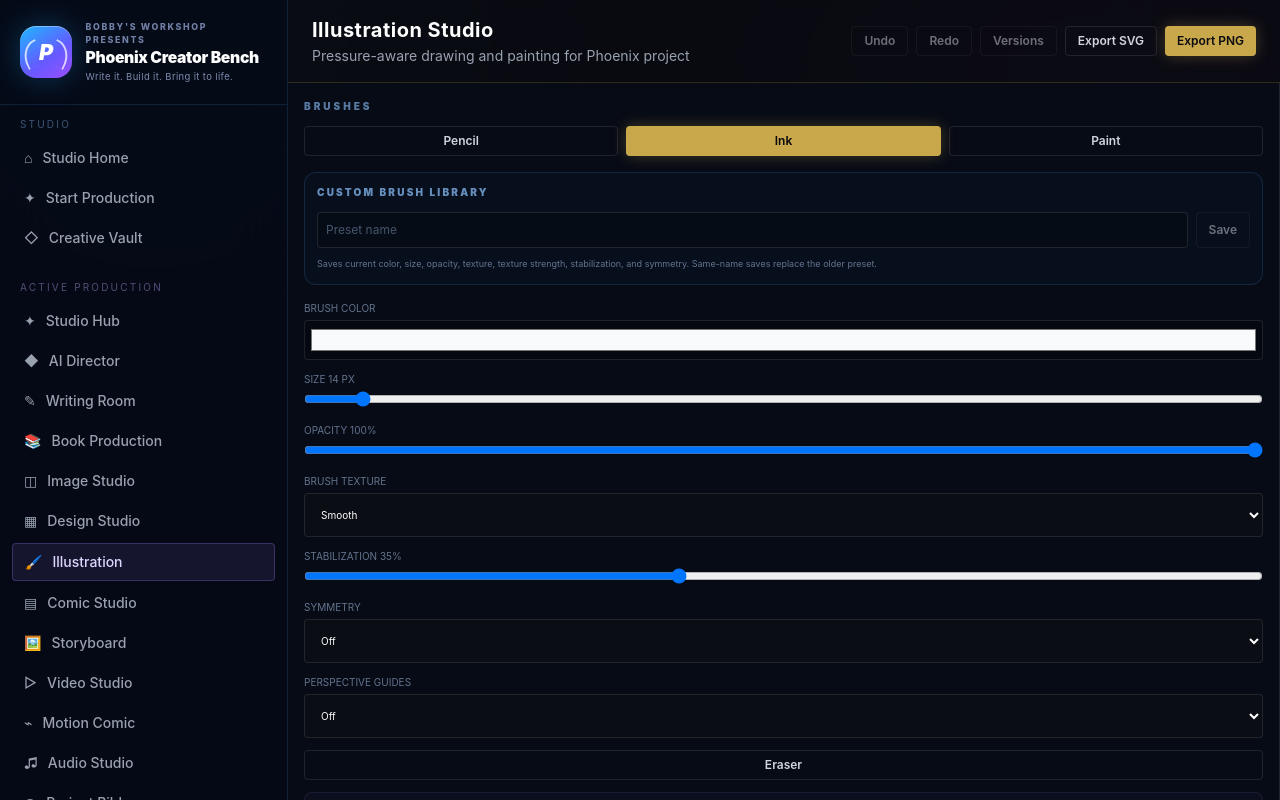
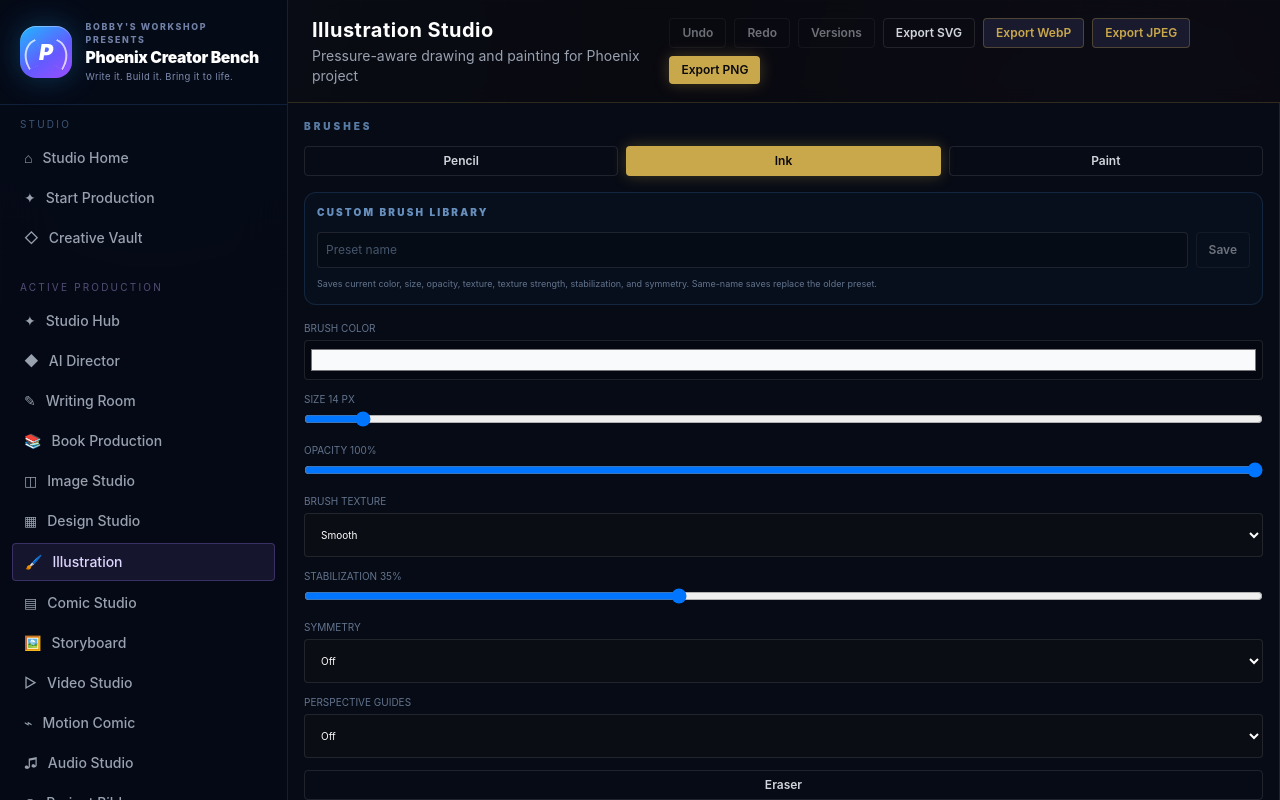
Before and after one commit to Bboy9090/SagaArchitect, a Next.js app: page /universe/1/illustrate in a window 1280 px wide. Shown: the top 800 px of the page. Built offline with nearby package versions, Linux system fonts and the light colour scheme.

Commit message:
feat(illustration): add JPEG and WebP export

```diff
--- a/src/app/universe/[id]/illustrate/page.tsx
+++ b/src/app/universe/[id]/illustrate/page.tsx
@@ -28,7 +28,13 @@ import {
   undoDocumentHistory,
   type PhoenixDocumentHistory,
 } from '@/lib/media-history';
-import { downloadMediaBlob, downloadPhoenixSvgBlob, exportPhoenixMediaDocument, exportPhoenixMediaDocumentSvg } from '@/lib/media-renderer';
+import {
+  downloadMediaBlob,
+  downloadPhoenixSvgBlob,
+  exportPhoenixMediaDocument,
+  exportPhoenixMediaDocumentSvg,
+  type PhoenixRasterExportFormat,
+} from '@/lib/media-renderer';
 import { generateColorHarmony, normalizeHexColor, type PhoenixColorHarmony } from '@/lib/color-harmony';
 import { createPoseGuide, type PhoenixPoseGuidePreset } from '@/lib/pose-guides';
 import type { Universe } from '@/lib/types';
@@ -340,14 +346,14 @@ export default function IllustrationStudioPage({ params }: IllustrationStudioPag
     setEraseMode(false);
   };
 
-  const exportPng = async () => {
+  const exportRaster = async (format: PhoenixRasterExportFormat) => {
     if (!document || exporting) return;
     setExporting(true);
     setStatus('');
     try {
-      const blob = await exportPhoenixMediaDocument(document, 'png');
-      downloadMediaBlob(blob, document.title || 'phoenix-illustration', 'png');
-      setStatus('Flattened PNG exported.');
+      const blob = await exportPhoenixMediaDocument(document, format);
+      downloadMediaBlob(blob, document.title || 'phoenix-illustration', format);
+      setStatus(`Flattened ${format === 'jpeg' ? 'JPEG' : format.toUpperCase()} exported.`);
     } catch (error) {
       setStatus(error instanceof Error ? error.message : 'Export failed.');
     } finally {
@@ -425,7 +431,9 @@ export default function IllustrationStudioPage({ params }: IllustrationStudioPag
               onError={setStatus}
             />
             <Button size="sm" variant="ghost" disabled={exporting} onClick={exportSvg}>Export SVG</Button>
-            <Button size="sm" variant="gold" loading={exporting} onClick={() => void exportPng()}>Export PNG</Button>
+            <Button size="sm" variant="secondary" loading={exporting} onClick={() => void exportRaster('webp')}>Export WebP</Button>
+            <Button size="sm" variant="secondary" loading={exporting} onClick={() => void exportRaster('jpeg')}>Export JPEG</Button>
+            <Button size="sm" variant="gold" loading={exporting} onClick={() => void exportRaster('png')}>Export PNG</Button>
           </div>
         }
       />
```
